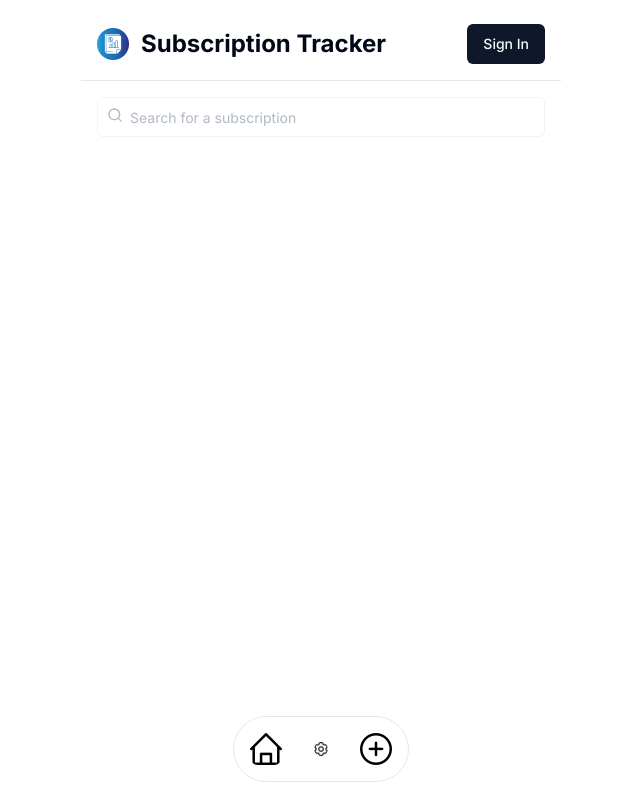
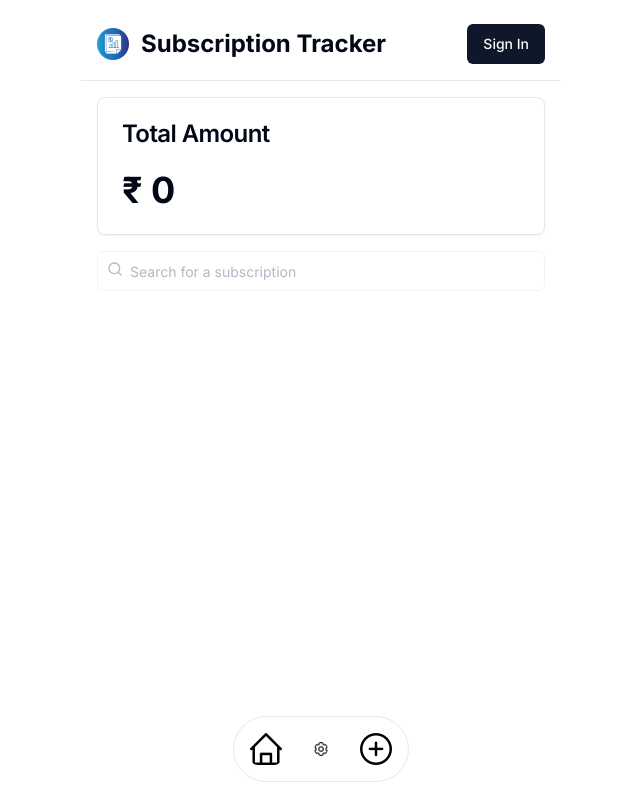
Before and after one commit to aswinzz/subscription-tracker, a Next.js app: page / in a window 1280 px wide. Shown: the whole page, without its empty margins (319-959 px from the left). Built offline with nearby package versions, Linux system fonts and the light colour scheme.

Commit message:
feat: logo fixes & total amount

```diff
--- a/package.json
+++ b/package.json
@@ -21,6 +21,7 @@
     "date-fns": "^3.6.0",
     "lucide-react": "^0.367.0",
     "next": "14.1.4",
+    "node-fetch": "^3.3.2",
     "react": "^18",
     "react-day-picker": "^8.10.1",
     "react-dom": "^18",
--- a/src/app/page.tsx
+++ b/src/app/page.tsx
@@ -5,9 +5,11 @@ import Header from "@/components/header";
 import Toolbar from "@/components/toolbar";
 import Search from "@/components/search";
 import Item from "@/components/item";
-import { useEffect, useState } from "react";
+import { useMemo, useEffect, useState } from "react";
 import { getData } from "@/lib/utils";
 import { ITEM } from "@/lib/types";
+import Total from "@/components/total";
+import { CURRENCY_SYMBOLS } from "@/lib/constants";
 
 export default function Home() {
   const [subscriptions, setSubscriptions] = useState<ITEM[]>([]);
@@ -17,6 +19,14 @@ export default function Home() {
     setSubscriptions(data || []);
   }, []);
 
+  const total = useMemo(() => {
+    return subscriptions.reduce((acc, curr) => acc + parseInt(String(curr.amount), 10), 0);
+  }, [subscriptions]);
+
+  const currency = useMemo(() => {
+    return subscriptions.length > 0 ? subscriptions[0].currency : "INR";
+  }, [subscriptions]);
+
   useEffect(() => {
     loadData();
   }, [loadData]);
@@ -25,6 +35,7 @@ export default function Home() {
     <div className="px-4 py-2 flex flex-col w-full md:max-w-lg m-auto flex flex-col h-screen">
       <Header />
       <main className="flex-1 p-4 space-y-4">
+        <Total currency={CURRENCY_SYMBOLS[currency]} amount={total} />
         <Search />
         <div className="grid gap-4">
           {subscriptions.map((item, idx) => <Item loadData={loadData} key={idx} item={item} />)}
--- a/src/components/form.tsx
+++ b/src/components/form.tsx
@@ -52,7 +52,8 @@ export default function Form({ data, closeDrawer }: {data?: ITEM, closeDrawer: (
         }
     }, [formActions])
 
-    const debouncedFetchLogo = debounce(fetchLogo, 3000);
+    // eslint-disable-next-line react-hooks/exhaustive-deps
+    const debouncedFetchLogo = useCallback(debounce(fetchLogo, 3000), []);
 
     const onChange = useCallback((e: ChangeEvent<HTMLInputElement | HTMLTextAreaElement>) => {
         console.log(e.target.id, e.target.value);
--- /dev/null
+++ b/src/components/total.tsx
@@ -0,0 +1,17 @@
+import { Input } from "@/components/ui/input"
+import { ComingSoon } from "./ui/comingsoon";
+import { Card, CardHeader, CardTitle, CardContent } from "@/components/ui/card";
+
+
+export default function Total({ currency, amount }: { currency: string, amount: number }) {
+    return (
+        <Card className="w-full max-w-md">
+            <CardHeader>
+            <CardTitle>Total Amount</CardTitle>
+            </CardHeader>
+            <CardContent className="flex flex-col items-start justify-center gap-4">
+            <div className="text-4xl font-bold">{currency} {amount}</div>
+            </CardContent>
+        </Card>
+    );
+}
--- /dev/null
+++ b/src/components/ui/card.tsx
@@ -0,0 +1,79 @@
+import * as React from "react"
+
+import { cn } from "@/lib/utils"
+
+const Card = React.forwardRef<
+  HTMLDivElement,
+  React.HTMLAttributes<HTMLDivElement>
+>(({ className, ...props }, ref) => (
+  <div
+    ref={ref}
+    className={cn(
+      "rounded-lg border bg-card text-card-foreground shadow-sm",
+      className
+    )}
+    {...props}
+  />
+))
+Card.displayName = "Card"
+
+const CardHeader = React.forwardRef<
+  HTMLDivElement,
+  React.HTMLAttributes<HTMLDivElement>
+>(({ className, ...props }, ref) => (
+  <div
+    ref={ref}
+    className={cn("flex flex-col space-y-1.5 p-6", className)}
+    {...props}
+  />
+))
+CardHeader.displayName = "CardHeader"
+
+const CardTitle = React.forwardRef<
+  HTMLParagraphElement,
+  React.HTMLAttributes<HTMLHeadingElement>
+>(({ className, ...props }, ref) => (
+  <h3
+    ref={ref}
+    className={cn(
+      "text-2xl font-semibold leading-none tracking-tight",
+      className
+    )}
+    {...props}
+  />
+))
+CardTitle.displayName = "CardTitle"
+
+const CardDescription = React.forwardRef<
+  HTMLParagraphElement,
+  React.HTMLAttributes<HTMLParagraphElement>
+>(({ className, ...props }, ref) => (
+  <p
+    ref={ref}
+    className={cn("text-sm text-muted-foreground", className)}
+    {...props}
+  />
+))
+CardDescription.displayName = "CardDescription"
+
+const CardContent = React.forwardRef<
+  HTMLDivElement,
+  React.HTMLAttributes<HTMLDivElement>
+>(({ className, ...props }, ref) => (
+  <div ref={ref} className={cn("p-6 pt-0", className)} {...props} />
+))
+CardContent.displayName = "CardContent"
+
+const CardFooter = React.forwardRef<
+  HTMLDivElement,
+  React.HTMLAttributes<HTMLDivElement>
+>(({ className, ...props }, ref) => (
+  <div
+    ref={ref}
+    className={cn("flex items-center p-6 pt-0", className)}
+    {...props}
+  />
+))
+CardFooter.displayName = "CardFooter"
+
+export { Card, CardHeader, CardFooter, CardTitle, CardDescription, CardContent }
--- a/src/lib/utils.ts
+++ b/src/lib/utils.ts
@@ -61,19 +61,9 @@ export async function getLogoUrl(websiteUrl: string) {
   if (!websiteUrl.startsWith('https://')) {
     websiteUrl = 'https://' + websiteUrl;
   }
-  const response = await fetch(websiteUrl);
-  const html = await response.text();
-
-  const parser = new DOMParser();
-  const doc = parser.parseFromString(html, 'text/html');
-
-  const faviconLink = doc.querySelector('link[rel="icon"]') as HTMLLinkElement;
-  const appleTouchIconLink = doc.querySelector('link[rel="apple-touch-icon"]') as HTMLLinkElement;
-  const shortcutIconLink = doc.querySelector('link[rel="shortcut icon"]') as HTMLLinkElement;
-
-  const logoUrl = faviconLink?.href || appleTouchIconLink?.href || shortcutIconLink?.href;
-
-  return logoUrl;
+  const response = await fetch(`/api/fetch-logo?url=${websiteUrl}`);
+  const data = await response.json();
+  return data.logoUrl;
 };
 
 
--- /dev/null
+++ b/src/pages/api/fetch-logo.js
@@ -0,0 +1,45 @@
+// pages/api/fetch-logo.js
+import fetch from 'node-fetch';
+
+// Function to fetch the logo of a website based on the URL
+export default async function handler(req, res) {
+  const { url } = req.query;
+
+  try {
+    // Fetch the website HTML
+    const response = await fetch(url);
+    if (!response.ok) {
+      throw new Error('Failed to fetch website');
+    }
+
+    // Read the HTML content
+    const html = await response.text();
+
+    // Extract the logo URL from the HTML
+    const logoUrl = extractLogoUrl(html);
+
+    if (!logoUrl) {
+      throw new Error('Logo not found');
+    }
+
+    // Return the logo URL
+    res.status(200).json({ logoUrl });
+  } catch (error) {
+    console.error('Error fetching logo:', error);
+    res.status(500).json({ error: 'Failed to fetch logo URL' });
+  }
+}
+
+// Function to extract the logo URL from the HTML content (You may need to adjust this logic based on the structure of the HTML)
+function extractLogoUrl(html) {
+  // Enhanced logic to extract logo URL from HTML, including various icon types
+  // This approach attempts to accommodate different types of icons specified in the HTML
+  let match = html.match(/<link.*?rel="icon".*?href="(.*?)".*?>/i);
+  if (!match) {
+    match = html.match(/<link.*?rel="apple-touch-icon".*?href="(.*?)".*?>/i);
+  }
+  if (!match) {
+    match = html.match(/<link.*?rel="shortcut icon".*?href="(.*?)".*?>/i);
+  }
+  return match ? match[1] : null;
+}
```
Also changed, not shown: 1 other file (tests, documents, lock files or other folders).
